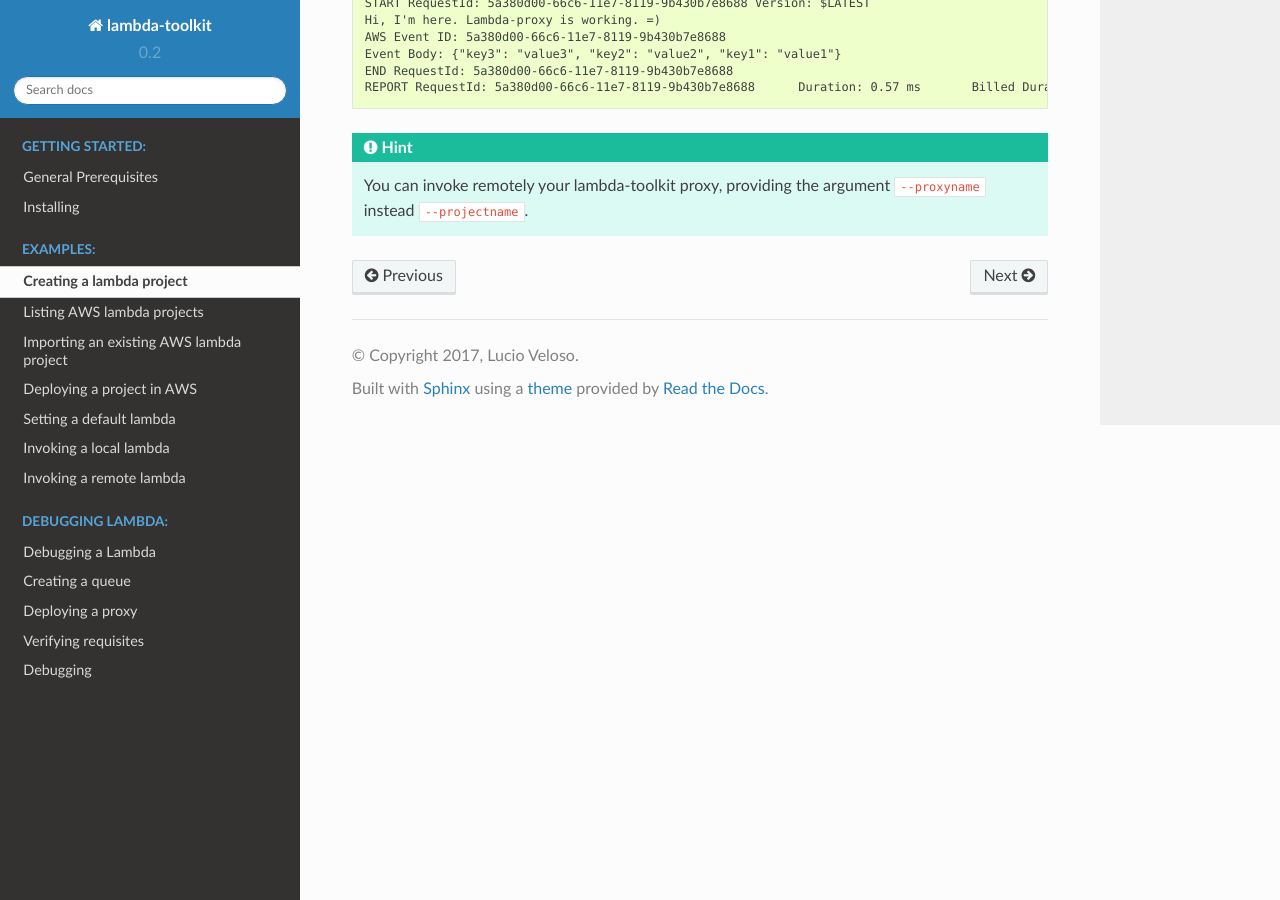
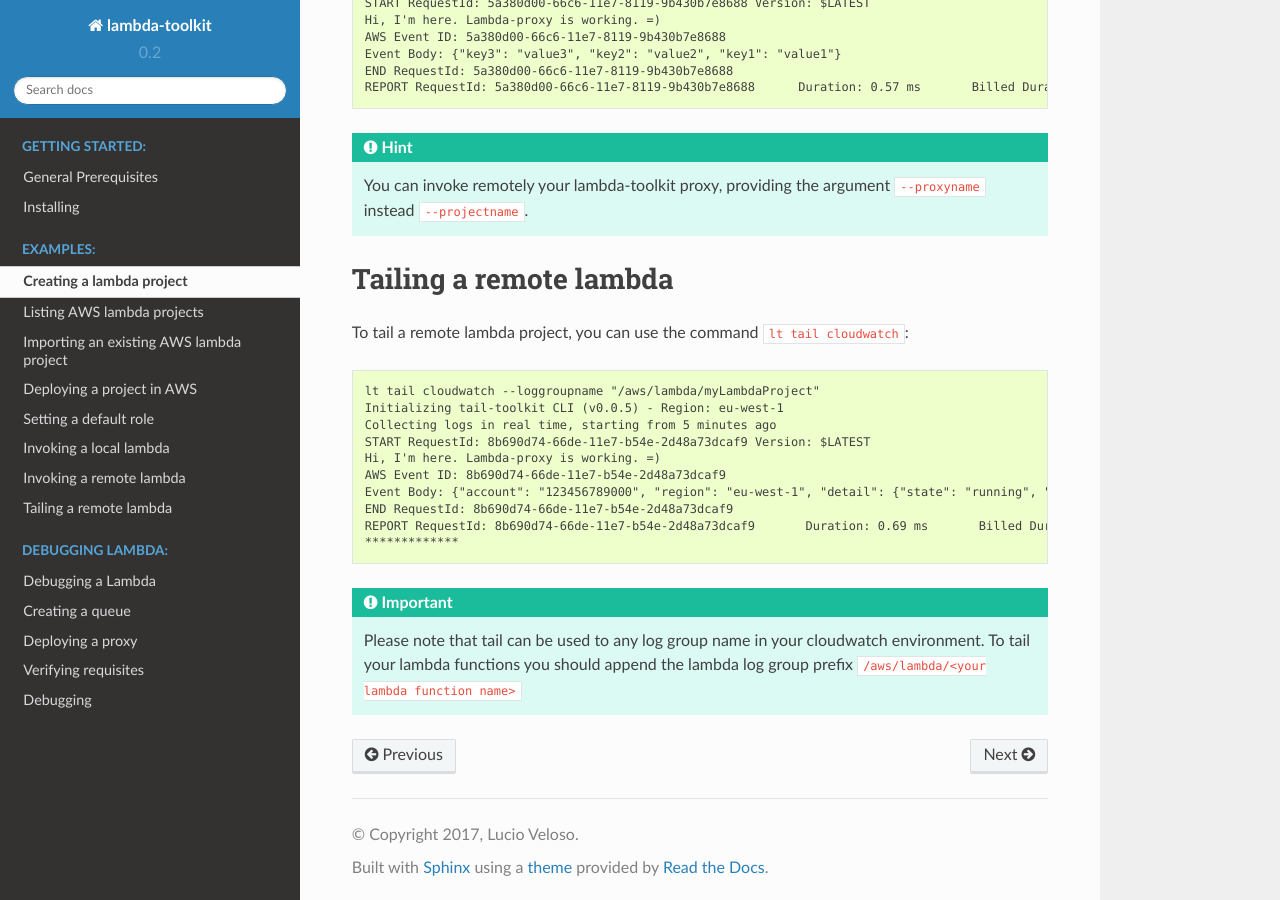
Before and after one commit to lucioveloso/lambda-toolkit, a Sphinx documentation site: the page built from docs/examples.rst, in a window 1280 px wide and 900 px high, scrolled down 3183 px. Built offline with Sphinx 7.4.7 and the Read the Docs theme 2.0.0, drawn with Linux system fonts in a browser that asks for light colours; some of the changed text lies outside the part shown.

Commit message:
Doc update

```diff
--- a/docs/examples.rst
+++ b/docs/examples.rst
@@ -77,8 +77,8 @@ To deploy a project to your AWS environment, you can use the command ``lt projec
 
    If you already have a lambda project with this name in your AWS environment, it will be overwritten.
 
-Setting a default lambda
-==========================
+Setting a default role
+=======================
 
 To set a default role to be used always that you do not provide a rolename to deploy a proxy or a lambda project, you can use the command ``lt role``::
 
@@ -124,3 +124,23 @@ To invoke a lambda project remotely, you can use the command ``lt project invoke
 .. hint::
 
    You can invoke remotely your lambda-toolkit proxy, providing the argument ``--proxyname`` instead ``--projectname``.
+
+Tailing a remote lambda
+=======================
+
+To tail a remote lambda project, you can use the command ``lt tail cloudwatch``::
+
+   lt tail cloudwatch --loggroupname "/aws/lambda/myLambdaProject"
+   Initializing tail-toolkit CLI (v0.0.5) - Region: eu-west-1
+   Collecting logs in real time, starting from 5 minutes ago
+   START RequestId: 8b690d74-66de-11e7-b54e-2d48a73dcaf9 Version: $LATEST
+   Hi, I'm here. Lambda-proxy is working. =)
+   AWS Event ID: 8b690d74-66de-11e7-b54e-2d48a73dcaf9
+   Event Body: {"account": "123456789000", "region": "eu-west-1", "detail": {"state": "running", "instance-id": "i-03169cf0533d7d000"}, "detail-type": "EC2 Instance State-change Notification", "source": "aws.ec2", "version": "0", "time": "2017-07-12T08:46:05Z", "id": "812d642c-5f46-4588-9dde-bfa4478a4e78", "resources": ["arn:aws:ec2:eu-west-1:123456789000:instance/i-03169cf0533d7d000"]}
+   END RequestId: 8b690d74-66de-11e7-b54e-2d48a73dcaf9
+   REPORT RequestId: 8b690d74-66de-11e7-b54e-2d48a73dcaf9	Duration: 0.69 ms	Billed Duration: 100 ms 	Memory Size: 128 MB	Max Memory Used: 29 MB
+   *************
+
+.. important::
+
+   Please note that tail can be used to any log group name in your cloudwatch environment. To tail your lambda functions you should append the lambda log group prefix ``/aws/lambda/<your lambda function name>``
--- a/requirements.txt
+++ b/requirements.txt
@@ -5,3 +5,4 @@ twine>=1.3.1
 boto3>=1.4.4
 tail-toolkit>=0.0.4
 click>=6.7
+sphinx>=1.6.3
```
